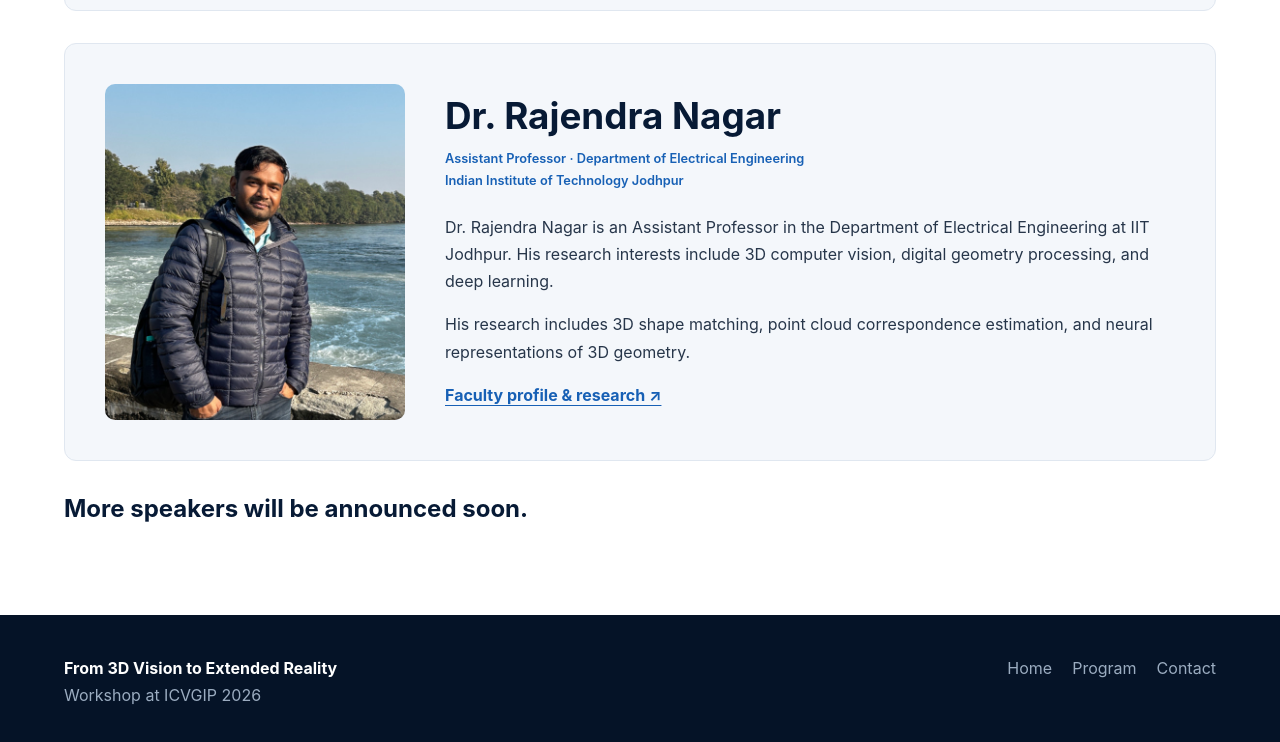
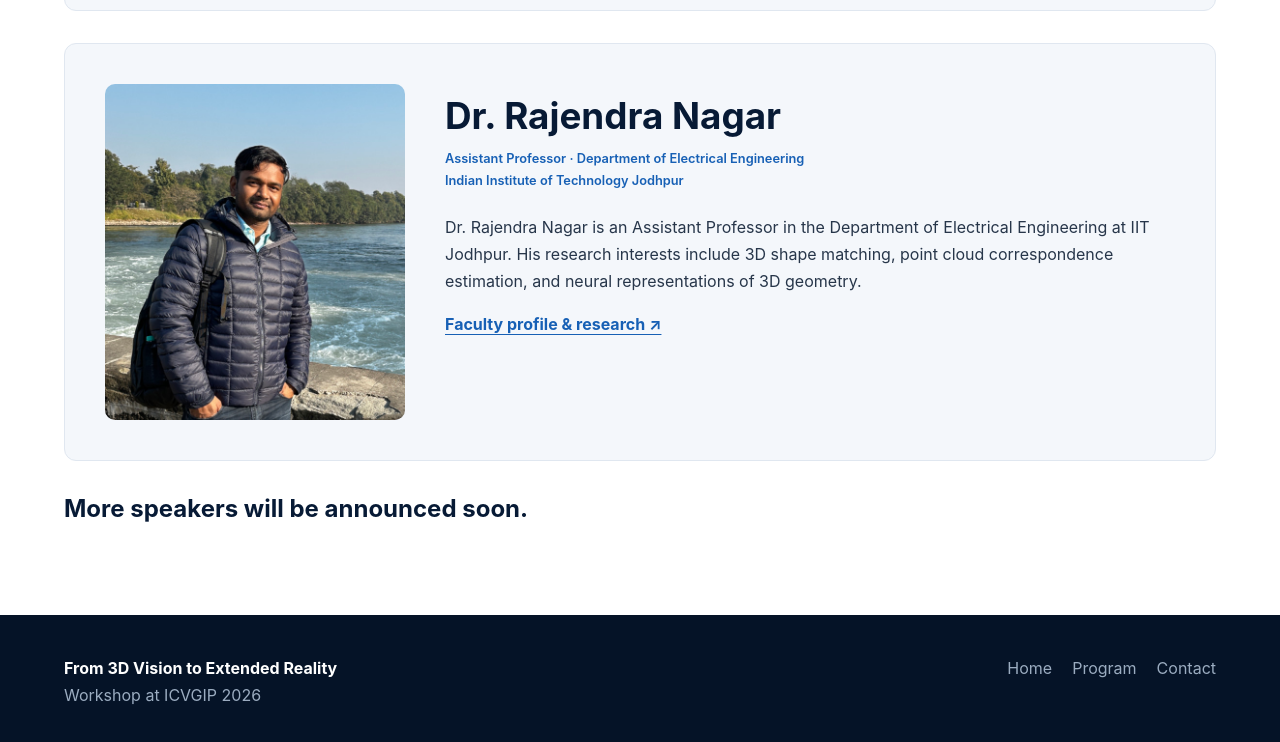
Before and after one commit to 3dv2xr/icvgip-workshop, a plain HTML site: page speakers.html in a window 1280 px wide. Shown: the part 1398-2140 px from the top of the page. Drawn offline with Linux system fonts and the light colour scheme.

Commit message:
update speaker

```diff
--- a/speakers.html
+++ b/speakers.html
@@ -112,8 +112,7 @@
      <div class="keynote-content">
       <h2 id="rajendra-nagar">Dr. Rajendra Nagar</h2>
       <p class="affiliation">Assistant Professor · Department of Electrical Engineering<br>Indian Institute of Technology Jodhpur</p>
-      <p>Dr. Rajendra Nagar is an Assistant Professor in the Department of Electrical Engineering at IIT Jodhpur. His research interests include 3D computer vision, digital geometry processing, and deep learning.</p>
-      <p>His research includes 3D shape matching, point cloud correspondence estimation, and neural representations of 3D geometry.</p>
+      <p>Dr. Rajendra Nagar is an Assistant Professor in the Department of Electrical Engineering at IIT Jodhpur. His research interests include 3D shape matching, point cloud correspondence estimation, and neural representations of 3D geometry.</p>
       <a class="keynote-profile" href="https://home.iitj.ac.in/~rn/index.html" target="_blank" rel="noopener noreferrer">Faculty profile &amp; research ↗</a>
      </div>
     </article>
```
